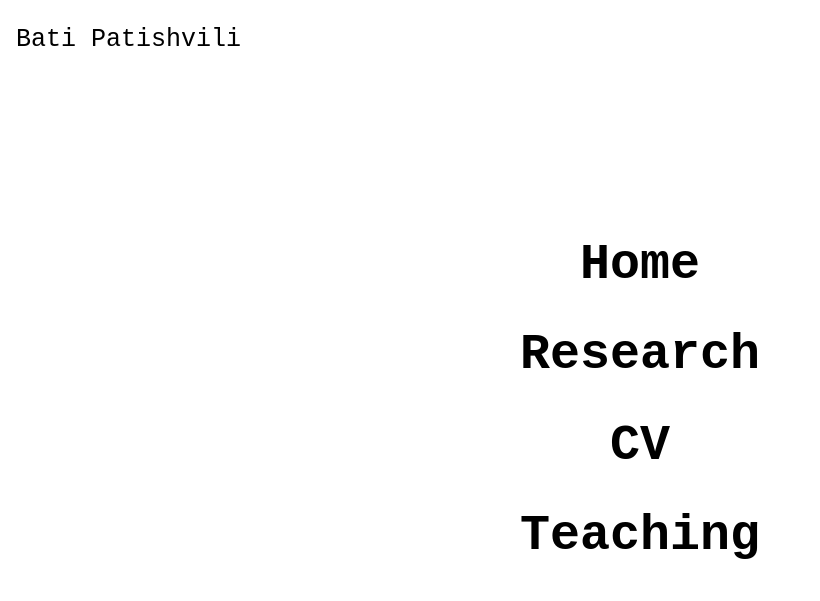
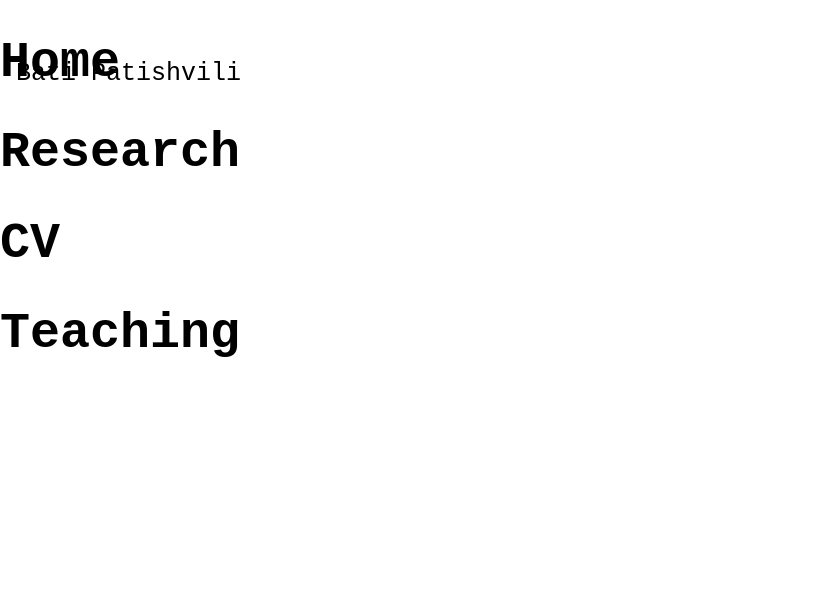
Before and after one commit to batipatishvili/batipatishvili.github.io, a plain HTML site: page index.html in a window 1280 px wide. Shown: the whole page, without its empty margins (0-820 px from the left). Drawn offline with Linux system fonts and the light colour scheme.

Commit message:
Update index.html

```diff
--- a/index.html
+++ b/index.html
@@ -48,7 +48,7 @@ hr {
   <div class="topleft">
     <p>Bati Patishvili</p>
   </div>
-  <div class="middle">
+  <div class="left">
     <h1>Home</h1>
     <h1>Research</h1>
     <h1>CV</h1>
```
